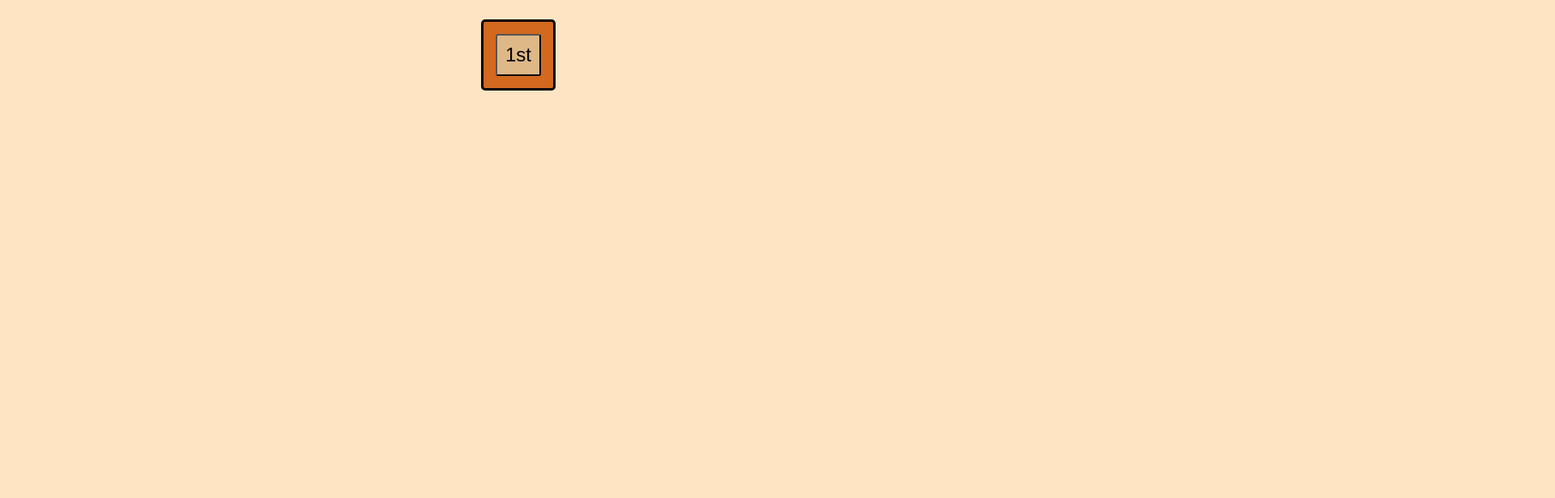
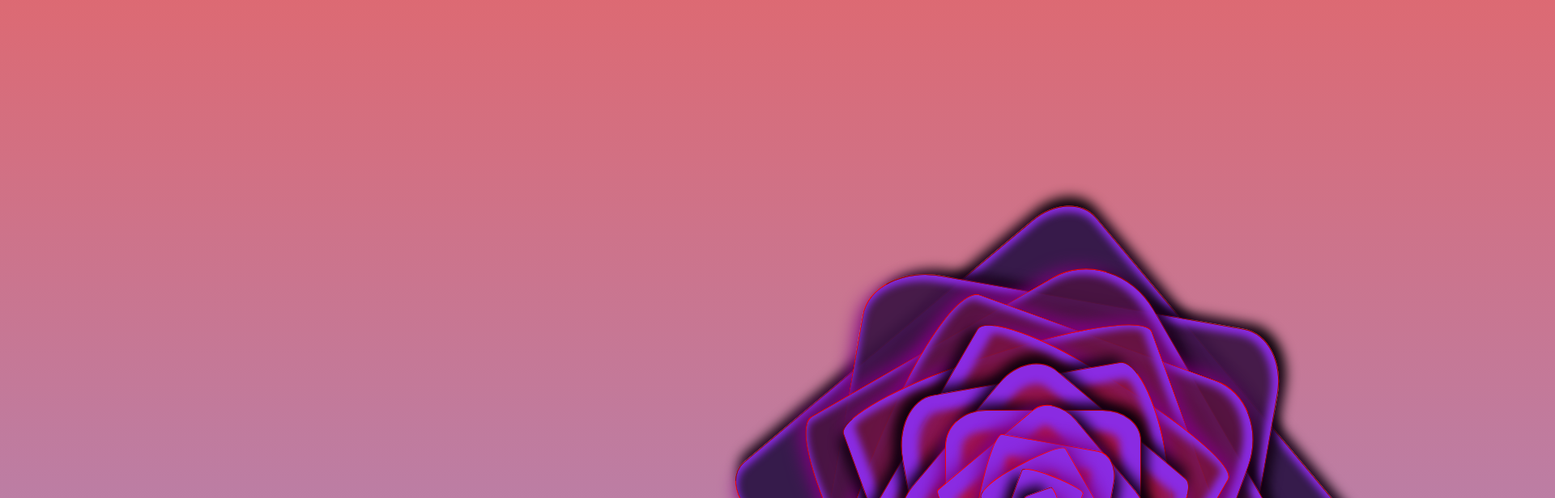
Before and after one commit to risingBirdSong/recursiveComponents, a React (Create React App) app: page / in a window 1280 px wide. Shown: the part 180-796 px from the top of the page at 81% size, 1920 px wide, since content can reach past the window. Built offline with nearby package versions, Linux system fonts and the light colour scheme.

Commit message:
purple flower and other css play

```diff
--- a/src/App.css
+++ b/src/App.css
@@ -1,4 +1,4 @@
-.App {
+/* .App {
   text-align: center;
 }
 
@@ -35,4 +35,4 @@
   to {
     transform: rotate(360deg);
   }
-}
+} */
--- a/src/App.tsx
+++ b/src/App.tsx
@@ -1,6 +1,5 @@
 import React, { useState, useEffect } from 'react';
-import logo from './logo.svg';
-import './App.css';
+
 
 
 
@@ -9,10 +8,10 @@ interface rcrsPlyA_propsI {
   count: number;
   backgroundColorMultiply: number,
   shadowColor: string,
-  borderRadiusColorMult: number,
   borderColor: string,
   marginRight: number,
   marginTop: number,
+  inc: number
 }
 
 const rcrsPlyA = (props: rcrsPlyA_propsI) => {
@@ -20,25 +19,46 @@ const rcrsPlyA = (props: rcrsPlyA_propsI) => {
     return props.content;
   }
   props.count--;
+  props.inc += 5;
+  console.log("divide", 1 - (1 / (props.count)))
+  let randoMul = 40;
   return (
-    <div style={{ backgroundColor: `rgb(${255 - props.count * props.backgroundColorMultiply}, 20, ${55 + props.count * 1})`, border: `${props.count}px solid ${props.borderColor}`, width: props.count * 80, height: props.count * 80, display: "flex", justifyContent: "center", alignItems: "center", borderRadius: `${props.count * props.borderRadiusColorMult}px`, boxShadow: `-10px -10px 5px -15px ${props.shadowColor}, ${props.count * -1.5 - 7}px ${props.count * -1.2 - 7}px 5px -10px black , inset ${props.count * 1.5}px ${props.count * 1.5}px ${props.count * 2}px ${props.count}px orange `, marginTop: `${props.marginTop * props.count}px`, marginRight: `${props.marginRight * props.count}px`, padding: props.count * 2 }}>
+    <div style={{
+      backgroundColor: `rgba(${255 - props.count * props.backgroundColorMultiply}, 20, ${55 + props.count * 1}, ${1 - 1 / (props.count)})`,
+      border: `1px inset ${props.borderColor}`,
+      width: props.count * 40,
+      height: props.count * 40,
+      display: "flex",
+      justifyContent: "center",
+      alignItems: "center",
+      // / ${40 + props.inc}px ${10 + props.inc}px ${15 + props.inc}px ${30 + props.inc}px
+      borderRadius:
+        `
+        ${4 * props.inc + Math.floor(Math.random() * randoMul)}px ${2 * props.inc + Math.floor(Math.random() * randoMul)}px ${2 * props.inc + Math.floor(Math.random() * randoMul)}px ${4 * props.inc + Math.floor(Math.random() * randoMul)}px
+        /
+        ${5 * props.inc + Math.floor(Math.random() * randoMul)}px ${9 * props.inc + Math.floor(Math.random() * randoMul)}px ${16 * props.inc + Math.floor(Math.random() * randoMul)}px ${5 * props.inc + Math.floor(Math.random() * randoMul)}px
+          `,
+
+      boxShadow: `7px 7px 22px -3px purple, -10px -10px 15px -3px black , inset 3px 3px 10px ${props.inc / 2}px blueviolet`,
+      transform: `rotate(50deg)`
+    }}>
       {rcrsPlyA(props)}
     </div>
   )
 }
 
 function App() {
-  let [toggleFirst, settoggleFirst] = useState(false)
+  let [toggleFirst, settoggleFirst] = useState(true)
   return (
     <div className="App">
-      <div className="buttonHolder">
+      {/* <div className="buttonHolder">
         <button onClick={() => {
           settoggleFirst(!toggleFirst);
         }}>1st</button>
-      </div>
+      </div> */}
       <div className="myContainer">
 
-        {toggleFirst ? rcrsPlyA({ content: ".", count: 10, backgroundColorMultiply: 15, shadowColor: "red", borderRadiusColorMult: 15, borderColor: "coral", marginTop: 7, marginRight: 7 }) : ""}
+        {toggleFirst ? rcrsPlyA({ content: ".", count: 15, backgroundColorMultiply: 15, shadowColor: "red", borderColor: "red", inc: 0, marginTop: 7, marginRight: 7 }) : ""}
       </div>
     </div>
   );
--- a/src/index.css
+++ b/src/index.css
@@ -1,12 +1,14 @@
 body {
-  background-color: bisque;
   display: flex;
   align-items: center;
   justify-content: center;
-  min-height: 80vh;
-  min-width: 80vw;
+  min-height: 200vh;
+  min-width: 200vw;
   /* color: darkmagenta ; */
   /* background-color: rgb(219, 55, 55); */
+  background: linear-gradient(#e66465, #9198e5);
+  color: darkred;
+  /* border: 2px i; */
 }
 
 
@@ -15,6 +17,8 @@ body {
   flex-direction: column;
   justify-content: flex-start;
   align-items: center;
+
+  /* color: rgba(red, green, blue, alpha); */
 }
 
 
@@ -29,6 +33,7 @@ body {
   min-height: 20vh;
   margin: auto;
   font-size: xx-large;
+
 }
 
 .buttonHolder {
```
Also changed, not shown: tsconfig.json (line endings or trailing spaces).
